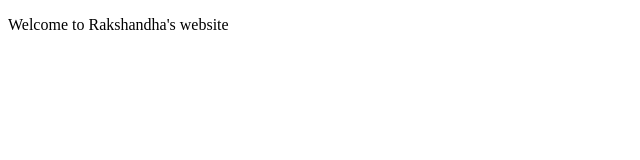
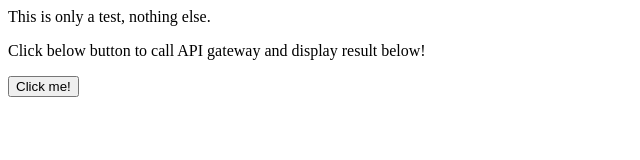
Before and after one commit to iamrakshandha/mystaticwebsitencpl, a plain HTML site: page index.html in a window 1280 px wide. Shown: the whole page, without its empty margins (0-640 px from the left). Drawn offline with Linux system fonts and the light colour scheme.

Commit message:
second commit

```diff
--- a/index.html
+++ b/index.html
@@ -1,9 +1,23 @@
-<!DOCTYPE html>
 <html>
     <head>
-        <title>Example</title>
+	<script>
+		async function callAwsLambdaFunction() {
+			fetch( 'ADD API URL HERE',  {
+				method: 'GET'
+			  })
+			.then(response => response.json())
+			.then((response) => {
+				console.log(response);
+				document.getElementById("myDiv").innerHTML = response.body;
+			});
+        }
+    </script>
+        <title>Test</title>
     </head>
     <body>
-        <p>Welcome to Rakshandha's website</p>
-    </body>
+		<p>This is only a test, nothing else.</p>
+        <p>Click below button to call API gateway and display result below!</p>
+        <p><div id="myDiv"></div></p>
+        <button onclick="callAwsLambdaFunction()">Click me!</button>
+	</body>
 </html>
```
